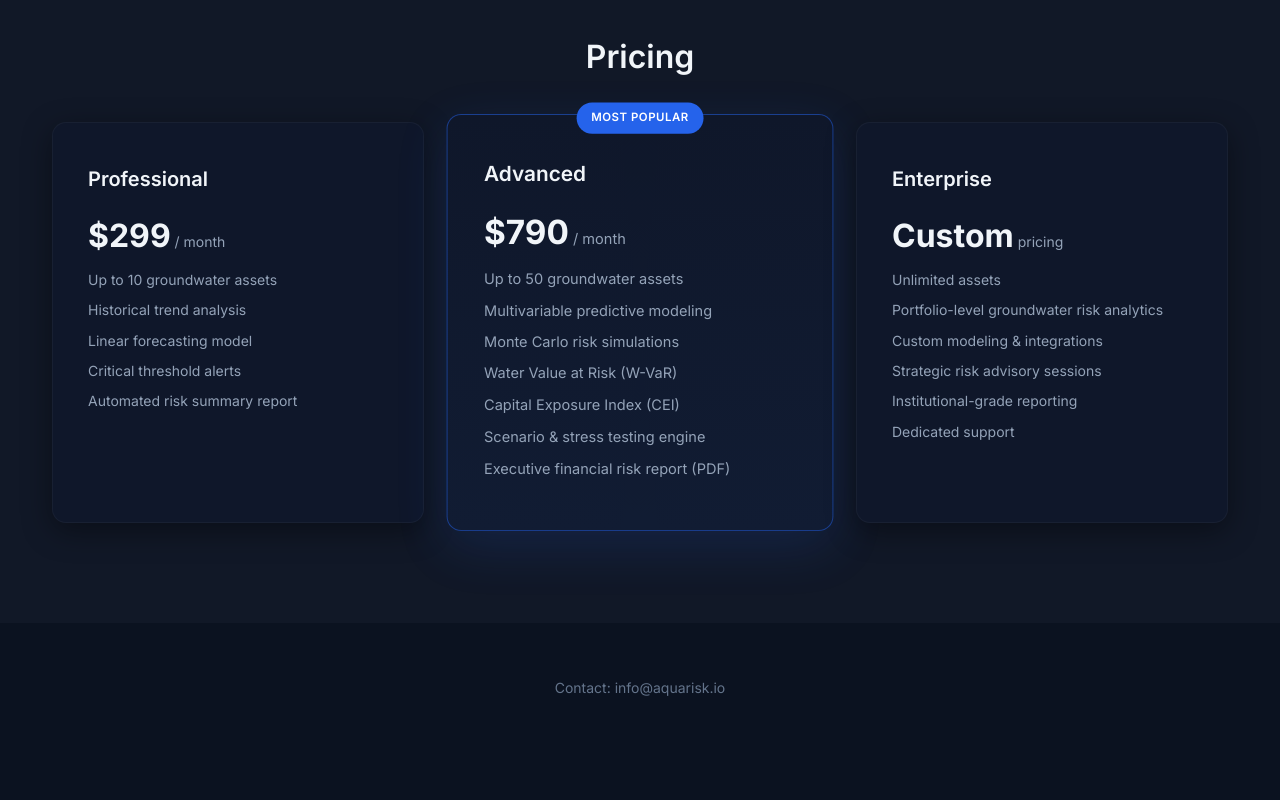
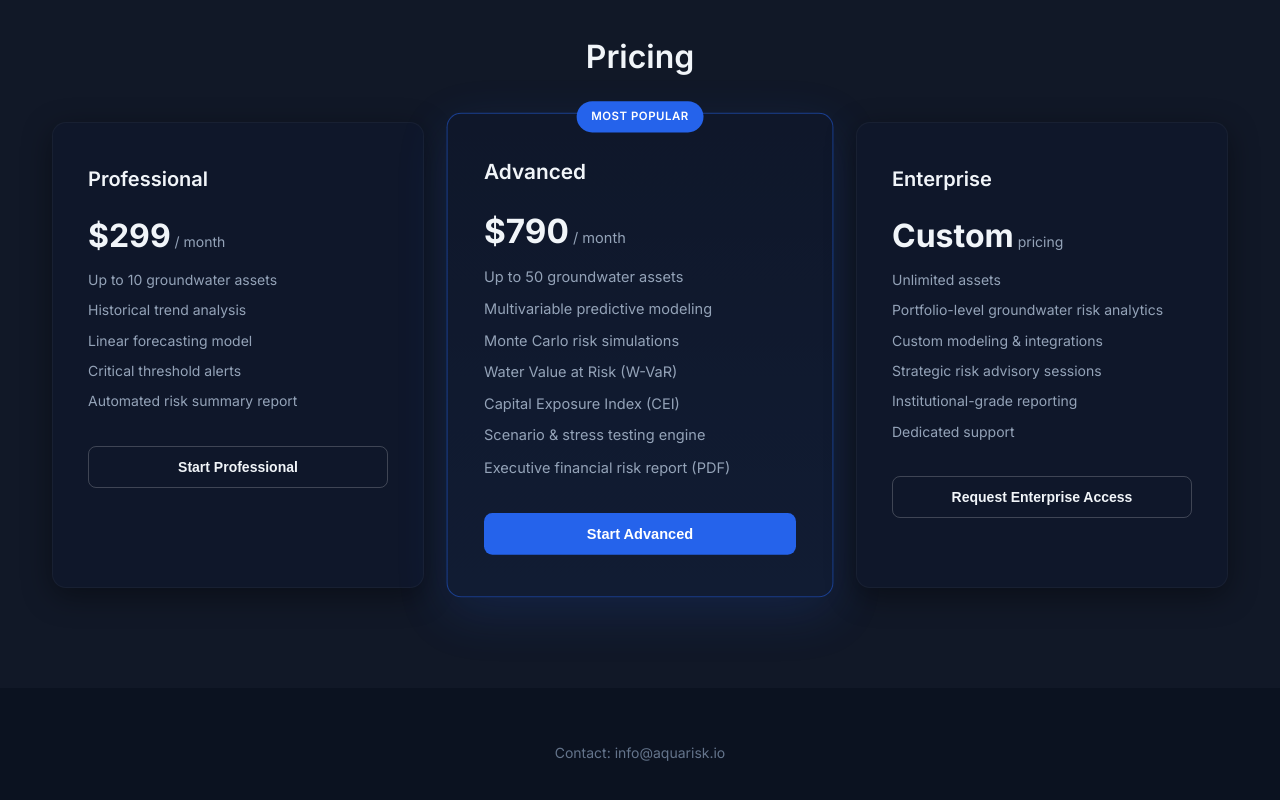
Before and after one commit to SantiagoDerdoy/AquaRisk, a plain HTML site: page landing/index.html in a window 1280 px wide. Shown: the part 1918-2718 px from the top of the page. Before the commit the page ends 2671 px from the top, so only its background shows below. Drawn offline with Linux system fonts and the light colour scheme.

Commit message:
Update index.html

```diff
--- a/landing/index.html
+++ b/landing/index.html
@@ -180,6 +180,39 @@ header p {
     color: #94a3b8;
 }
 
+/* PLAN BUTTON */
+
+.plan-button {
+    margin-top: 25px;
+    padding: 12px 20px;
+    width: 100%;
+    font-size: 14px;
+    font-weight: 600;
+    border-radius: 8px;
+    cursor: pointer;
+    border: none;
+    transition: all 0.2s ease;
+}
+
+.plan-button.primary {
+    background-color: #2563eb;
+    color: white;
+}
+
+.plan-button.primary:hover {
+    background-color: #1d4ed8;
+}
+
+.plan-button.secondary {
+    background-color: transparent;
+    color: #f1f5f9;
+    border: 1px solid rgba(255,255,255,0.2);
+}
+
+.plan-button.secondary:hover {
+    background-color: rgba(255,255,255,0.05);
+}
+
 /* FOOTER */
 
 footer {
@@ -277,6 +310,10 @@ footer {
             <p>Linear forecasting model</p>
             <p>Critical threshold alerts</p>
             <p>Automated risk summary report</p>
+
+            <button class="plan-button secondary">
+                Start Professional
+            </button>
         </div>
 
         <!-- ADVANCED -->
@@ -291,6 +328,10 @@ footer {
             <p>Capital Exposure Index (CEI)</p>
             <p>Scenario & stress testing engine</p>
             <p>Executive financial risk report (PDF)</p>
+
+            <button class="plan-button primary">
+                Start Advanced
+            </button>
         </div>
 
         <!-- ENTERPRISE -->
@@ -303,6 +344,10 @@ footer {
             <p>Strategic risk advisory sessions</p>
             <p>Institutional-grade reporting</p>
             <p>Dedicated support</p>
+
+            <button class="plan-button secondary">
+                Request Enterprise Access
+            </button>
         </div>
 
     </div>
```
